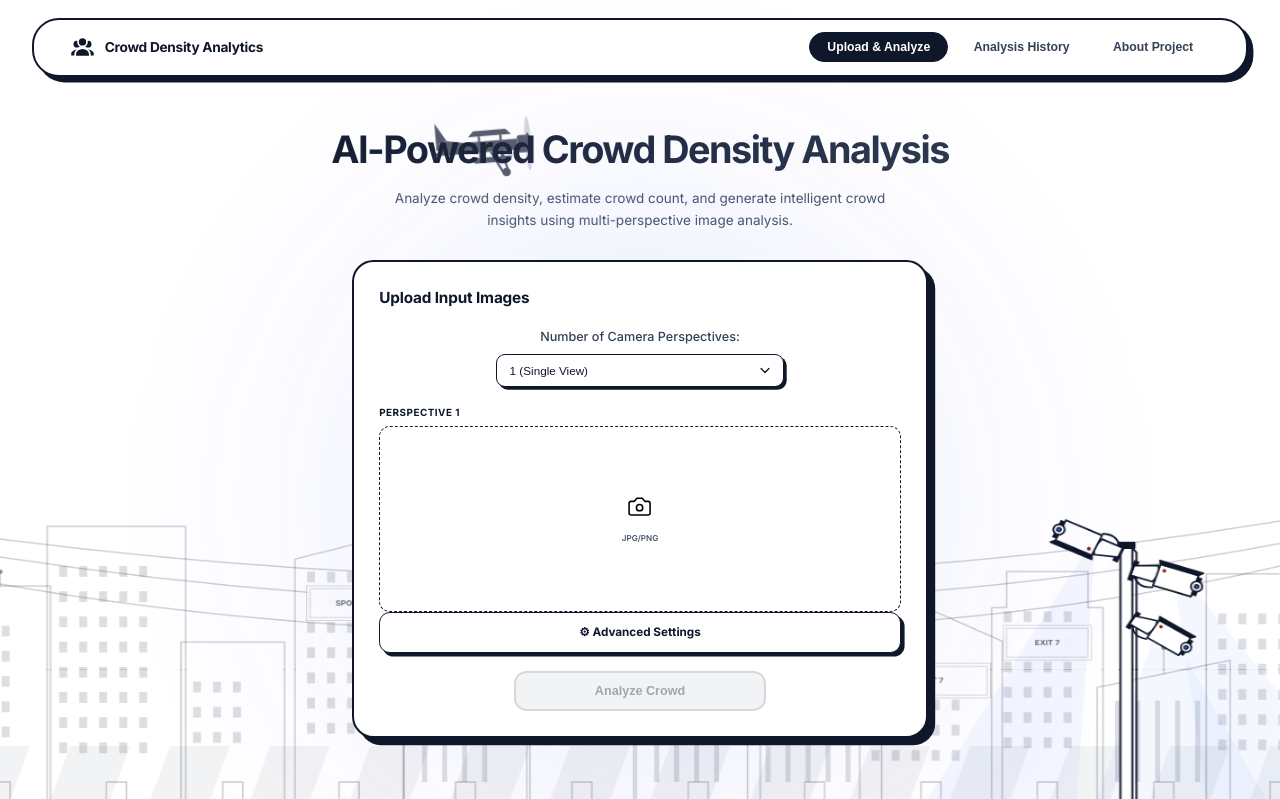
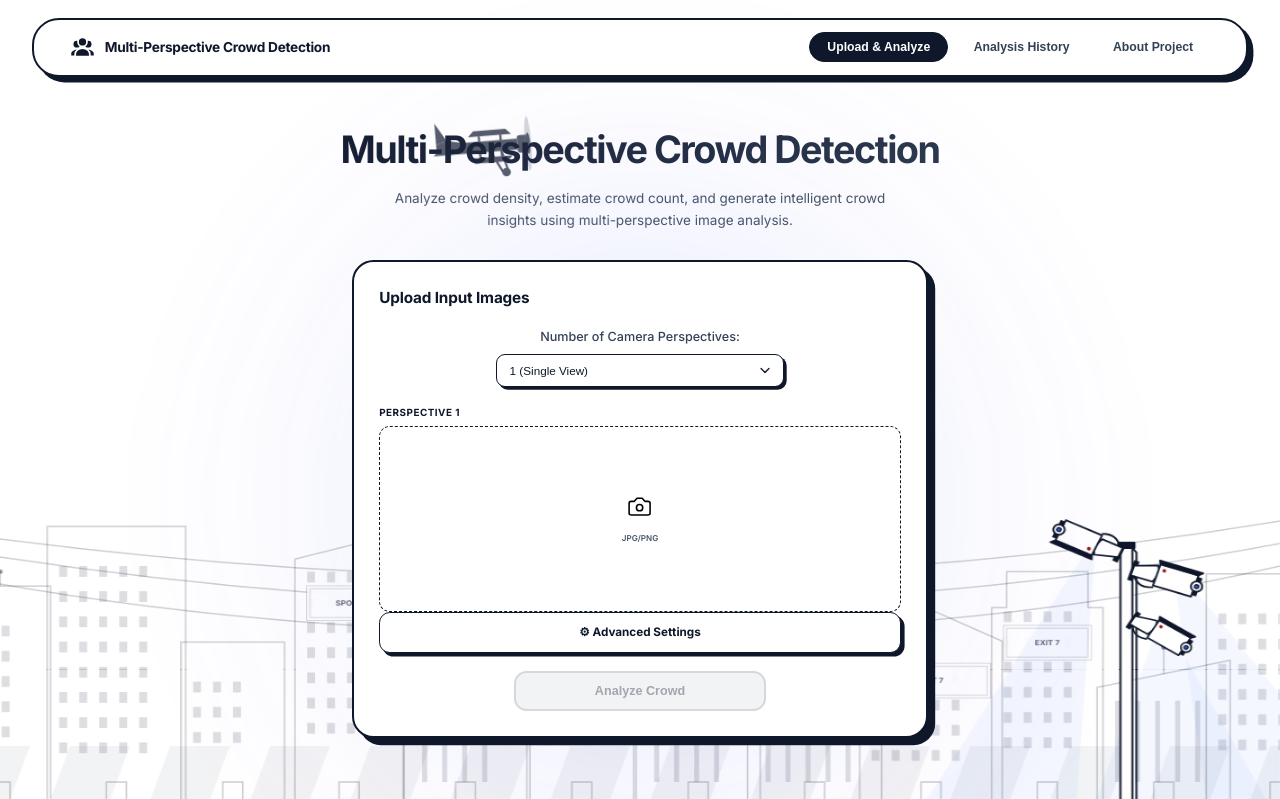
Before and after one commit to pavanpbbr1604-png/major--project, a Flask app: page / in a window 1280 px wide. Shown: the top 799 px of the page. Run offline with Flask 2, Linux system fonts and the light colour scheme.

Commit message:
Update project branding title to Multi-Perspective Crowd Detection

```diff
--- a/templates/index.html
+++ b/templates/index.html
@@ -3,7 +3,7 @@
 <head>
     <meta charset="UTF-8">
     <meta name="viewport" content="width=device-width, initial-scale=1.0">
-    <title>Crowd Density Analysis & Estimation Dashboard</title>
+    <title>Multi-Perspective Crowd Detection & Density Analytics</title>
     <!-- Google Fonts Inter -->
     <link rel="preconnect" href="https://fonts.googleapis.com">
     <link rel="preconnect" href="https://fonts.gstatic.com" crossorigin>
@@ -50,7 +50,7 @@
                         <path d="M12 12.5c-3.5 0-6.5 2.5-6.5 5.5V20h13v-2c0-3-3-5.5-6.5-5.5z" fill="#0f172a" stroke="#ffffff" stroke-width="1.5" />
                     </svg>
                 </span>
-                <span class="logo-text">Crowd Density Analytics</span>
+                <span class="logo-text">Multi-Perspective Crowd Detection</span>
             </div>
             <!-- Mobile Menu Toggle Button -->
             <button class="mobile-toggle" aria-label="Toggle Menu" id="nav-toggle">
@@ -71,7 +71,7 @@
         <section id="tab-upload" class="tab-pane active">
             <!-- Hero Section -->
             <div class="hero-section">
-                <h1 class="hero-title">AI-Powered Crowd Density Analysis</h1>
+                <h1 class="hero-title">Multi-Perspective Crowd Detection</h1>
                 <p class="hero-subtitle">Analyze crowd density, estimate crowd count, and generate intelligent crowd insights using multi-perspective image analysis.</p>
             </div>
 
```
